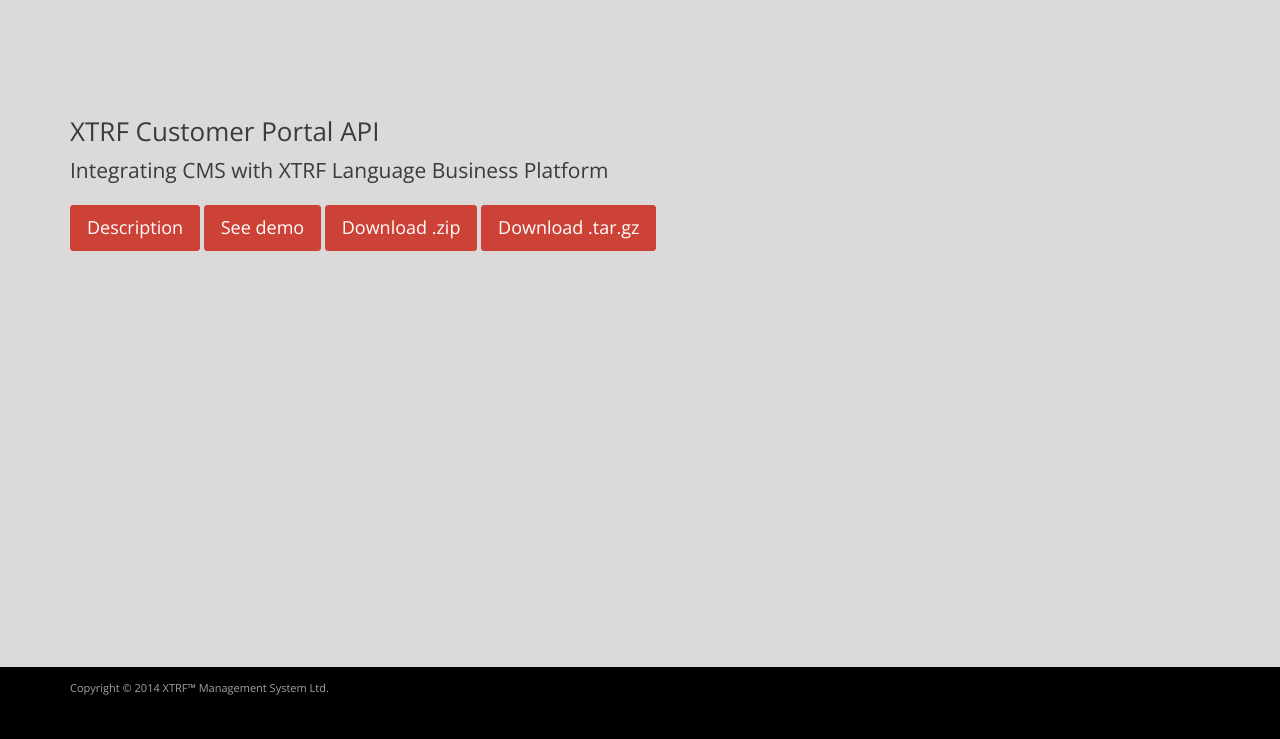
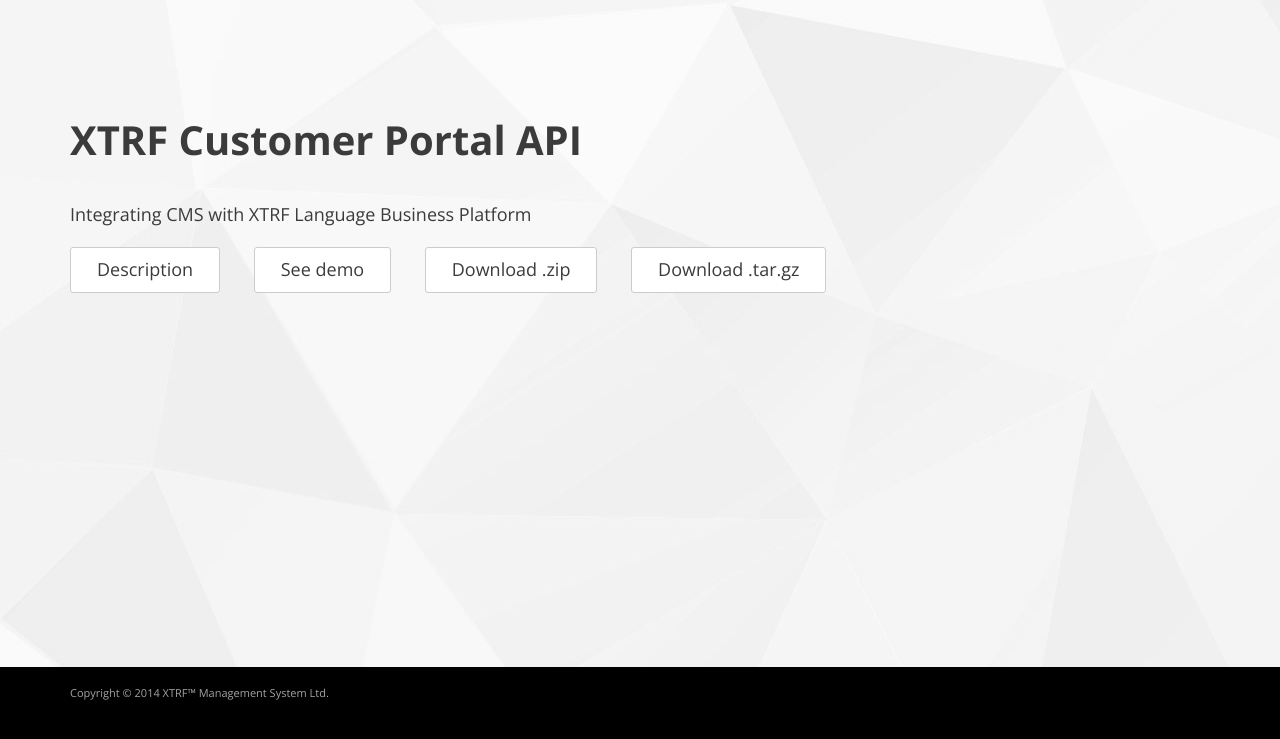
Before and after one commit to xtrf/cp-api, a plain HTML site: page index.html in a window 1280 px wide. Shown: the part 53-792 px from the top of the page. Drawn offline with nearby package versions, Linux system fonts and the light colour scheme.

Commit message:
style update

```diff
--- /dev/null
+++ b/css/overwrite.css
@@ -0,0 +1,68 @@
+h1 {
+    font-size: 40px;
+    line-height: 45px;
+    color: #3b3b3b;
+    font-weight: bold;
+    margin-top:0;
+    margin-bottom: 40px;
+}
+
+h2 {
+    font-size: 26px;
+    font-weight: 600;
+    color: #3b3b3b;
+    position: relative;
+}
+
+hr {
+    border-top: 1px solid #c6c5c5;
+}
+
+label {
+    font-size: 16px;
+    font-weight: normal;
+    color: #3b3b3b;
+}
+
+p {
+    font-size: 13px;
+}
+
+.main-col {
+    padding-left: 50px;
+}
+
+.checkmark {
+    position: absolute;
+    left: -35px;
+}
+body{
+    background: url('../images/background.jpg') !important;
+}
+
+.buttons-row a.btn{
+    margin-right:30px;
+    border:1px solid #cccccc;
+    color: #3b3b3b;
+    padding: 10px 26px;
+    margin-bottom: 10px;
+}
+
+p.lead{
+    font-size: 18px;
+    line-height: 25px;
+    color: #3b3b3b;
+}
+
+.xa-footer{
+    position: fixed;
+    font-size: 11px;
+}
+
+.xa-footer h5{
+    margin-top:15px;
+}
+
+body{
+    min-height: 350px;
+}
--- a/demo/css/api-demo.css
+++ b/demo/css/api-demo.css
@@ -2,8 +2,10 @@
     margin: 0;
 }
 
-.login-alert{
-    margin-top:30px; padding:5px; font-size:13px;
+.login-alert {
+    margin-top: 30px;
+    padding: 5px;
+    font-size: 13px;
 }
 
 .login-columns {
@@ -12,56 +14,72 @@
 }
 
 .checkmark:before {
-    content:"\2713\0020";
+    content: "\2713\0020";
     color: #009926;
 }
-h3{
+
+h3 {
     font-weight: bold;
 }
 
-.sub-row{
-    margin-top:10px;
+.sub-row {
+    margin-top: 10px;
     margin-bottom: 30px;
 }
 
-
 .spinner {
-    height:16px;
-    width:16px;
+    height: 16px;
+    width: 16px;
     display: inline-block;
     -webkit-animation: rotation .8s infinite linear;
     -moz-animation: rotation .8s infinite linear;
     -o-animation: rotation .8s infinite linear;
     animation: rotation .8s infinite linear;
-    border-left:2px solid rgba(255,255,255,.15);
-    border-right:2px solid rgba(255,255,255,.15);
-    border-bottom:2px solid rgba(255,255,255,.15);
-    border-top:2px solid rgba(255,255,255,.8);
-    border-radius:100%;
+    border-left: 2px solid rgba(255, 255, 255, .15);
+    border-right: 2px solid rgba(255, 255, 255, .15);
+    border-bottom: 2px solid rgba(255, 255, 255, .15);
+    border-top: 2px solid rgba(255, 255, 255, .8);
+    border-radius: 100%;
     margin-left: 6px;
     display: block;
-    float:right;
-    margin-top:2px;
+    float: right;
+    margin-top: 2px;
 }
 
 @-webkit-keyframes rotation {
-    from {-webkit-transform: rotate(0deg);}
-    to {-webkit-transform: rotate(359deg);}
+    from {
+        -webkit-transform: rotate(0deg);
+    }
+    to {
+        -webkit-transform: rotate(359deg);
+    }
 }
 
 @-moz-keyframes rotation {
-    from {-moz-transform: rotate(0deg);}
-    to {-moz-transform: rotate(359deg);}
+    from {
+        -moz-transform: rotate(0deg);
+    }
+    to {
+        -moz-transform: rotate(359deg);
+    }
 }
 
 @-o-keyframes rotation {
-    from {-o-transform: rotate(0deg);}
-    to {-o-transform: rotate(359deg);}
+    from {
+        -o-transform: rotate(0deg);
+    }
+    to {
+        -o-transform: rotate(359deg);
+    }
 }
 
 @keyframes rotation {
-    from {transform: rotate(0deg);}
-    to {transform: rotate(359deg);}
+    from {
+        transform: rotate(0deg);
+    }
+    to {
+        transform: rotate(359deg);
+    }
 }
 
 .popover {
@@ -69,12 +87,49 @@
     width: auto;
 }
 
-.main-row{
-    width:100%;
-    margin-top:80px;
+.main-row {
+    width: 100%;
+    margin-top: 80px;
     margin-bottom: 100px;
 }
 
-footer.xa-footer{
+footer.xa-footer {
     position: fixed;
 }
+
+h1 {
+    font-size: 40px;
+    line-height: 45px;
+    color: #3b3b3b;
+    font-weight: bold;
+}
+
+h2 {
+    font-size: 26px;
+    font-weight: 600;
+    color: #3b3b3b;
+    position: relative;
+}
+
+hr {
+    border-top: 1px solid #c6c5c5;
+}
+
+label {
+    font-size: 16px;
+    font-weight: normal;
+    color: #3b3b3b;
+}
+
+p {
+    font-size: 13px;
+}
+
+.main-col {
+    padding-left: 50px;
+}
+
+.checkmark {
+    position: absolute;
+    left: -35px;
+}
--- a/index.html
+++ b/index.html
@@ -6,6 +6,7 @@
     <meta name="description" content="Integrating CMS with XTRF Language Business Platform : Customer Portal API">
     <title>Integrating CMS with XTRF Language Business Platform</title>
     <link rel="stylesheet" href="./css/xtrf-api-landing-page.css">
+    <link rel="stylesheet" href="./css/overwrite.css">
 </head>
 
 <body>
@@ -20,10 +21,10 @@
         </div>
     </nav>
 
-    <div class="container" style="margin-top:150px;">
+    <div class="container" style="margin-top:170px; ">
         <div class="row">
             <div class="col-lg-12">
-                <h1 class="h0--2">XTRF Customer Portal API</h1>
+                <h1>XTRF Customer Portal API</h1>
                 <p class="lead">
                     Integrating CMS with XTRF Language Business Platform
                 </p>
@@ -31,21 +32,21 @@
         </div>
 
         <div class="row">
-            <div class="col-lg-12">
-                <a href="./IntegratingCMSwithXTRF.pdf" target="_blank" class="btn btn-primary btn-lg " download="IntegratingCMSwithXTRF.pdf">
+            <div class="col-lg-12 buttons-row">
+                <a href="./IntegratingCMSwithXTRF.pdf" target="_blank" class="btn btn-default btn-lg " download="IntegratingCMSwithXTRF.pdf">
                     Description
                 </a>
                 <a href="./demo/create-project.html"
-                   class="btn btn-primary btn-lg ">
+                   class="btn btn-default btn-lg ">
                     See demo
                 </a>
                 <a href="https://github.com/xtrf/cp-api/zipball/master"
-                   class="btn btn-primary btn-lg ">
+                   class="btn btn-default btn-lg ">
                     Download .zip
                 </a>
 
                 <a href="https://github.com/xtrf/cp-api/tarball/master"
-                   class="btn btn-primary btn-lg ">
+                   class="btn btn-default btn-lg ">
                     Download .tar.gz
                 </a>
             </div>
```
Also changed, not shown: demo/create-project.html (+35 -15 lines), demo/project-info.html (+18 -9 lines), demo/templates/login-form.html (+2 -2 lines), images/background.jpg (added).
